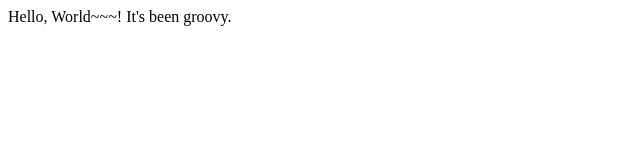
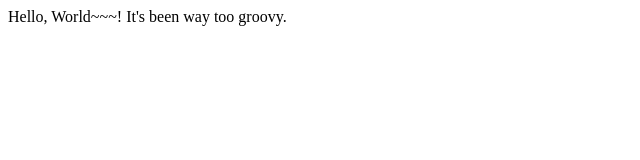
Before and after one commit to esillart/esillart.github.io, a plain HTML site: page hello.html in a window 1280 px wide. Shown: the full height of the page, 0-640 px from the left. Drawn offline with Linux system fonts and the light colour scheme.

Commit message:
Update hello.html

```diff
--- a/hello.html
+++ b/hello.html
@@ -5,7 +5,7 @@
         <title>My Webpage</title>
     </head>
     <body>
-    Hello, World~~~! It's been groovy.
+    Hello, World~~~! It's been way too groovy.
     </body>
 
 </html>
```
